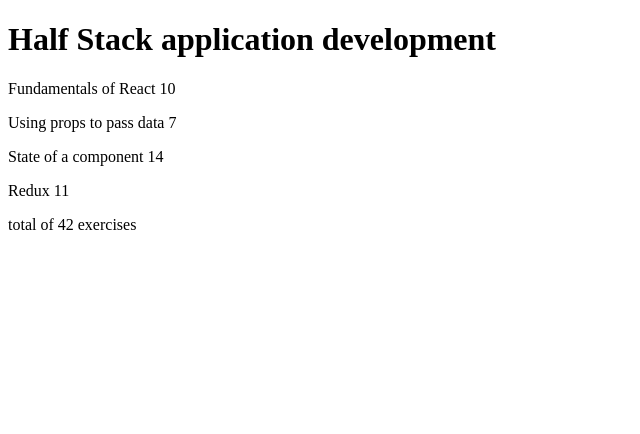
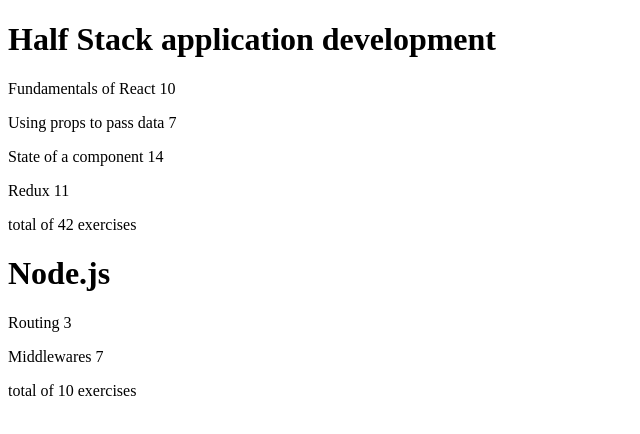
Before and after one commit to Sampinen/fullstack, a React (Vite) app in the folder osa2/kurssitiedot/: page / in a window 1280 px wide. Shown: the top 434 px of the page, without its empty margins (0-640 px from the left). Built offline with nearby package versions, Linux system fonts and the light colour scheme.

Commit message:
Tehtävä 2.4

```diff
--- a/osa2/kurssitiedot/src/App.jsx
+++ b/osa2/kurssitiedot/src/App.jsx
@@ -2,9 +2,11 @@
 
 
 const Course = (props) => {
+  console.log(props)
   const title = props.course.name;
   const courseParts = props.course.parts;
   const totalExercises = courseParts.reduce((sum,part) => sum + part.exercises,0)
+
   const PrintParts = () => {
   return (
     courseParts.map((part) =>(
@@ -24,11 +26,23 @@
   )
 }
 
+const Courses = (props) => {
+  const courses = props.courses
+  console.log(courses)
+  return (
+    props.courses.map((course) => (
+          <Course course={course}/>
+      )
+      )
+  )
+}
+
 
 
 
 const App = () => {
-  const course = {
+  const course = [
+    {
     name: 'Half Stack application development',
     id: 1,
     parts: [
@@ -53,11 +67,28 @@
         id: 4
       }
     ]
-  }
+    },
+    {
+      name: 'Node.js',
+      id: 2,
+      parts: [
+        {
+          name: 'Routing',
+          exercises: 3,
+          id: 1
+        },
+        {
+          name: 'Middlewares',
+          exercises: 7,
+          id: 2
+        }
+      ]
+    }
+  ]
 
   return (
     <div>
-      <Course course={course} />
+      <Courses courses = {course} />
     </div>
   )
 }
```
